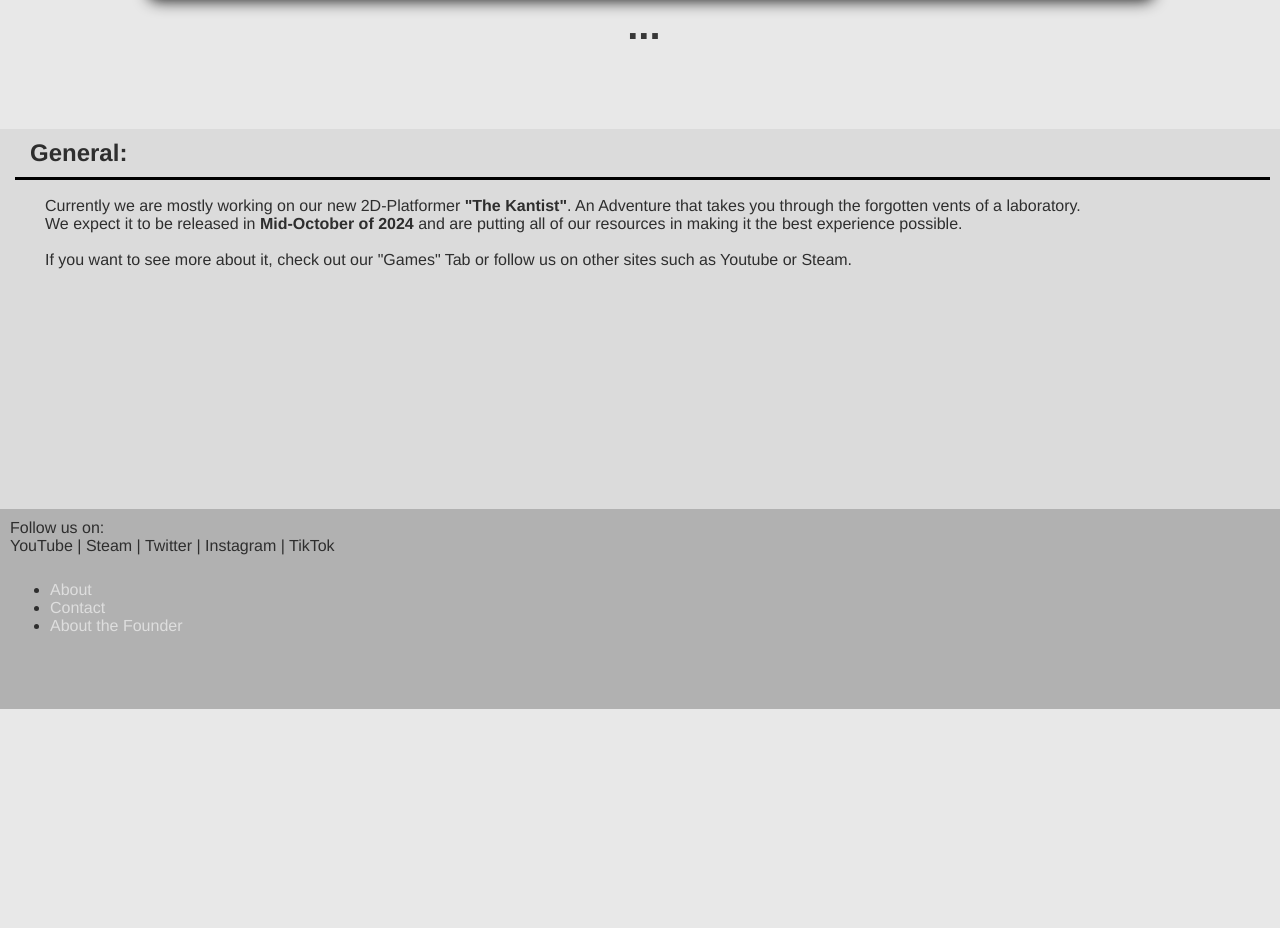
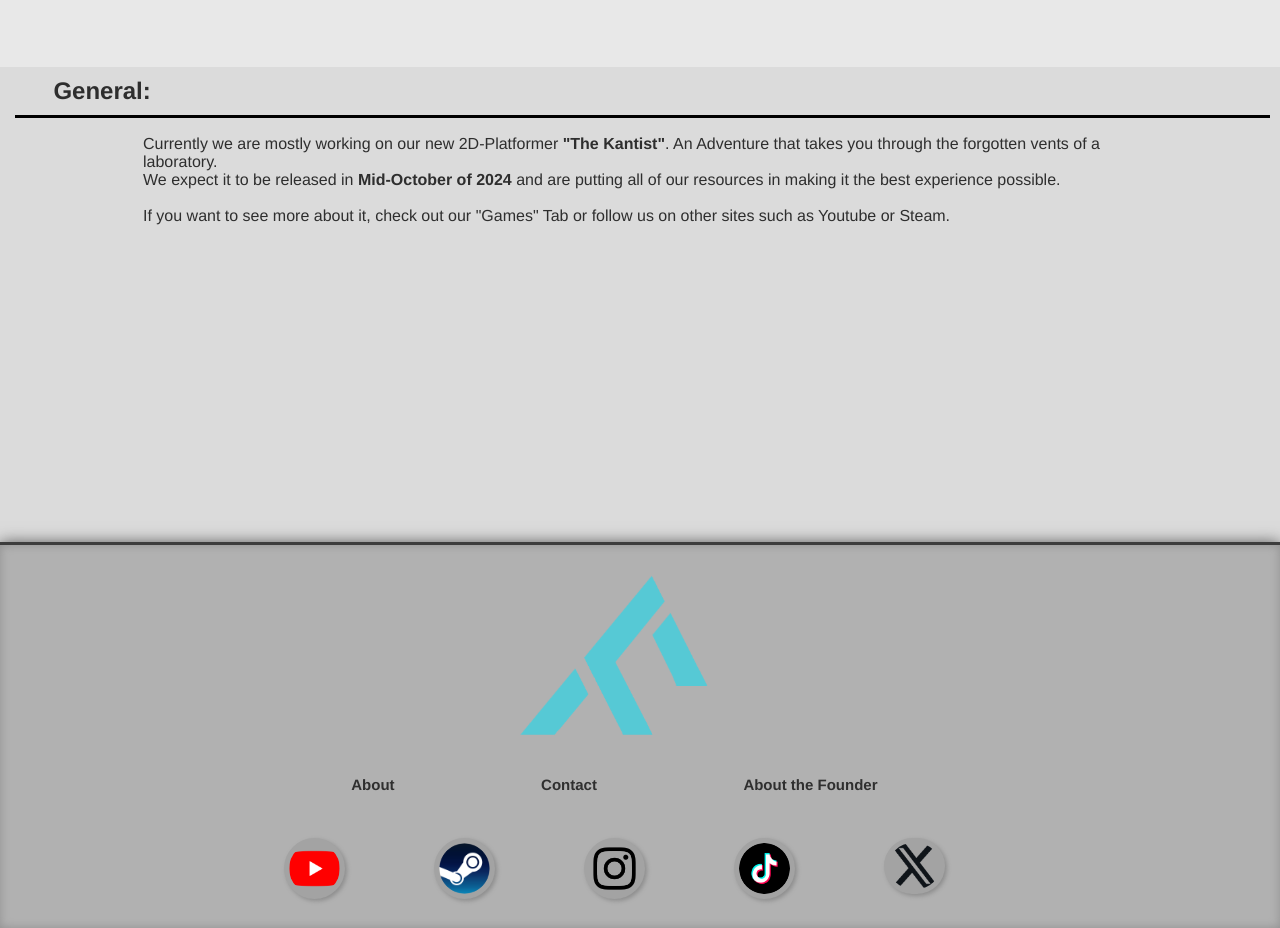
Before and after one commit to ArcticTent/ArcticTent.github.io, a plain HTML site: page index.html in a window 1280 px wide. Shown: the part 575-1503 px from the top of the page. Before the commit the page ends 1284 px from the top, so only its background shows below. Drawn offline with Linux system fonts and the light colour scheme.

Commit message:
Added a Footer

```diff
--- a/generalStyle.css
+++ b/generalStyle.css
@@ -46,17 +46,53 @@
 
     footer {
         background-color: rgb(177, 177, 177);
-        padding-left: 10px;
-        padding-right: 10px;
         width: 100%;
+        padding-top:10px;
         bottom: 0;
         flex: 1;
         min-height: 200px;
+        outline: 3px solid rgb(61, 61, 61);
+        box-shadow: 0px -2px 15px rgb(80, 80, 80), inset 0px 0px 10px rgb(144, 144, 144);
     }
 
-    .normal-text {
-        padding-left: 30px;
-        padding-right: 30px;
+    .footer-follow {
+        display: flex;
+        flex-direction: row;
+        margin: 0px 20vw 0px 16vw;
+        justify-content: space-evenly;
+        padding:0;
+    }
+
+    .footer-follow-item {
+        margin: 5px 10px;
+    }
+
+    .footer-follow-img {
+        width: 4vw;
+        padding: 5px;
+        border-radius: 100px;
+        background-color: rgb(163, 163, 163);
+        box-shadow: 2px 2px 4px rgb(141, 141, 141);
+    }
+
+    .footer-follow-item:hover {
+        filter: brightness(0.9);
+    }
+
+    .footer-logo {
+        width: 15vw;
+        padding: 0;
+        margin: 20px;
+    }
+
+    .footer-links {
+        font-size: 15px;
+        font-weight: 750;
+        color: rgb(47, 47, 47);
+    }
+
+    .footer-links:hover {
+        filter: brightness(0.3);
     }
 
 
@@ -123,7 +159,7 @@
     }
 
     .section-header {
-        padding: 10px 10px 10px 15px;
+        padding: 10px 10px 10px 3vw;
         margin: 0 10px 0 0;
         font-size: x-large;
         text-align:left;
@@ -132,6 +168,11 @@
 
     .light-grey-background {
         background-color: rgb(219, 219, 219);
+    }
+
+    .normal-text {
+        padding-left: 10vw;
+        padding-right: 10vw;
     }
 
 
@@ -150,7 +191,7 @@
         margin-top: 40px;
         width:80vw;
         border-radius: 7px;
-        max-width: 1000px;
+        max-width: 800px;
         aspect-ratio: 5/2;
         box-shadow: 0px 0px 10px rgb(138, 138, 138) inset,
             3px 5px 15px 3px rgb(29, 29, 29);
@@ -211,7 +252,7 @@
         min-height: 50px;
         font-size: 14px;
         padding: 13px 40px;
-        color:rgb(56, 56, 56);
+        color:rgb(81, 81, 81);
     }
 
     .info-date {
--- a/index.html
+++ b/index.html
@@ -81,28 +81,35 @@
         <section class="space"></section>
         <section class="space"></section>
         <section class="space"></section>
+        <section class="space"></section>
     </section>
 
     <footer>
+        <div class="footer-follow">
+            <img class="footer-logo" src="arcticImages/logo_closer.png"></img>
+        </div>
+
         <section class="small-space"></section>
-        Follow us on:
-        <br>
-        YouTube | Steam | Twitter | Instagram | TikTok
-        <br>
         <section class="small-space"></section>
 
-        <ul>
-            <li class="normalNav">
-                <a href="about.html">About</a>
-            </li>
-            <li class="normalNav">
-                <a href="contact.html">Contact</a>
-            </li>
-            <li class="normalNav">
-                <a href="https://timsolfronk.github.io">About the Founder</a>
-            </li>
+        <div class="footer-follow">
+            <a href="about.html" class="footer-links">About</a>
+            <a href="contact.html" class="footer-links">Contact</a>
+            <a href="https://timsolfronk.github.io" class="footer-links">About the Founder</a>
+        </div>
 
-        </ul>
+        <section class="medium-space"></section>
+
+        <div class="footer-follow">
+            <a href="https://www.youtube.com/@arctictentstudios" class="footer-follow-item"><img class="footer-follow-img" src="arcticImages/FollowIcons/Youtube_logo.png"> </img></a>
+            <a href="about.html" class="footer-follow-item"><img class="footer-follow-img" src="arcticImages/FollowIcons/Steam_logo.png"></img></a>
+            <a href="about.html" class="footer-follow-item"><img class="footer-follow-img" src="arcticImages/FollowIcons/Instagram_logo.png"></img></a>
+            <a href="about.html" class="footer-follow-item"><img class="footer-follow-img" src="arcticImages/FollowIcons/Tiktok_logo.png"></img></a>
+            <a href="about.html" class="footer-follow-item"><img class="footer-follow-img" src="arcticImages/FollowIcons/X_logo.png"></img></a>
+        </div>
+
+        <section class="small-space"></section>
+        <section class="small-space"></section>
     </footer>
 
 </div>
```
Also changed, not shown: about.html (+25 -2 lines), contact.html (+25 -2 lines), games.html (+25 -2 lines), arcticImages/FollowIcons/Instagram_logo.png (added), arcticImages/FollowIcons/Steam_logo.png (added), arcticImages/FollowIcons/Tiktok_logo.png (added), arcticImages/FollowIcons/X_logo.png (added), arcticImages/FollowIcons/Youtube_logo.png (added), arcticImages/logo_closer.png (added).
